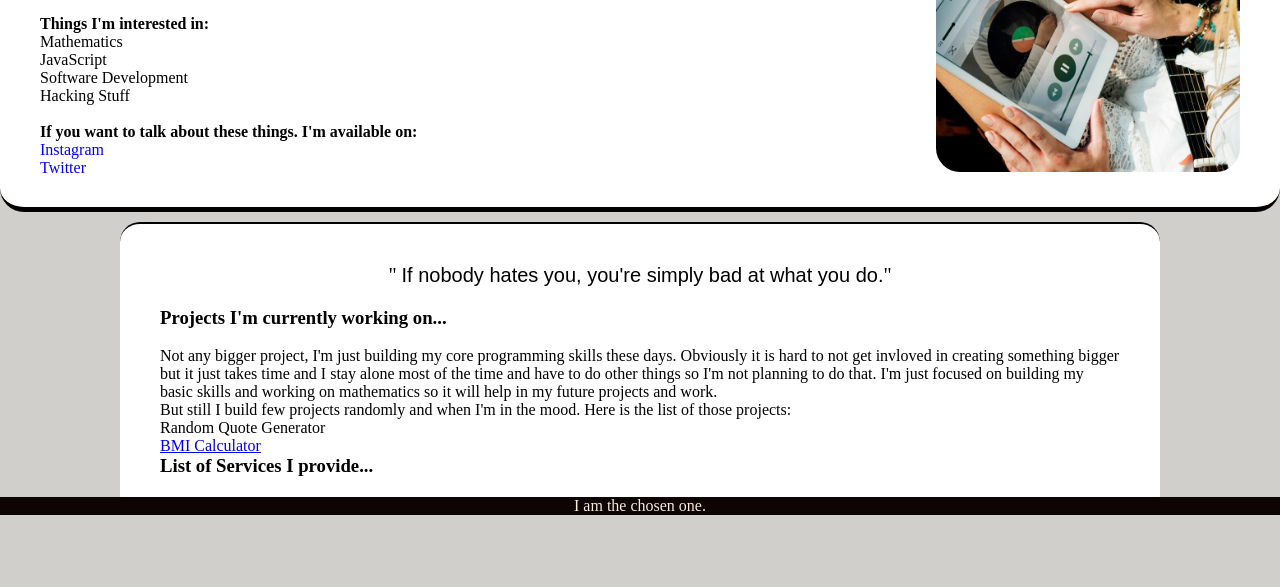
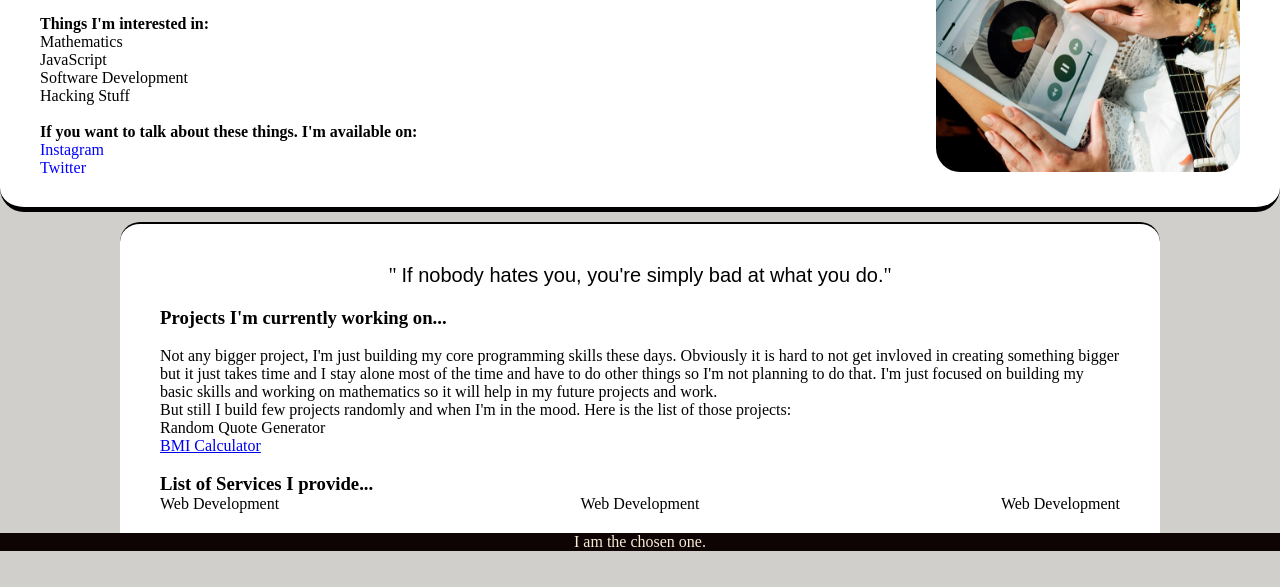
Before and after one commit to imadityaxd/myOwnWebsite, a plain HTML site: page index.html in a window 1280 px wide. Shown: the part 213-800 px from the top of the page. Drawn offline with Linux system fonts and the light colour scheme.

Commit message:
new list

```diff
--- a/index.html
+++ b/index.html
@@ -62,7 +62,16 @@
             </ul>
         </p>
         <div class="services">
+            <br/>
             <h3>List of Services I provide...</h3>
+            <div class ="services-list">
+                <ul>
+                    <li>Web Development</li>
+                    <li>Web Development</li>
+                    <li>Web Development</li>
+                </ul>
+            </div>
+
         </div>
         </div>
         <div class="idle"></div>
--- a/styles.css
+++ b/styles.css
@@ -101,6 +101,12 @@ ul{
 .quotes button:hover{
     cursor:pointer;
 }
+
+.services-list ul{
+    display:flex;
+    flex-direction:row;
+    justify-content:space-between;
+}
 /**ends here*/
 /*footer section starts from here */
 .footer{
```
